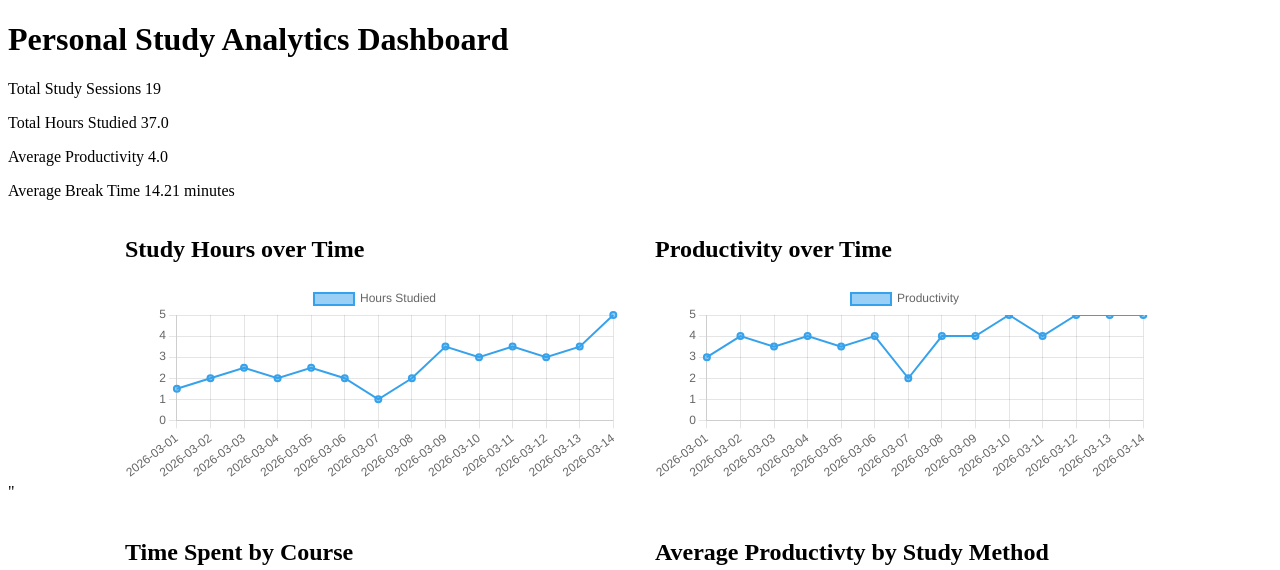
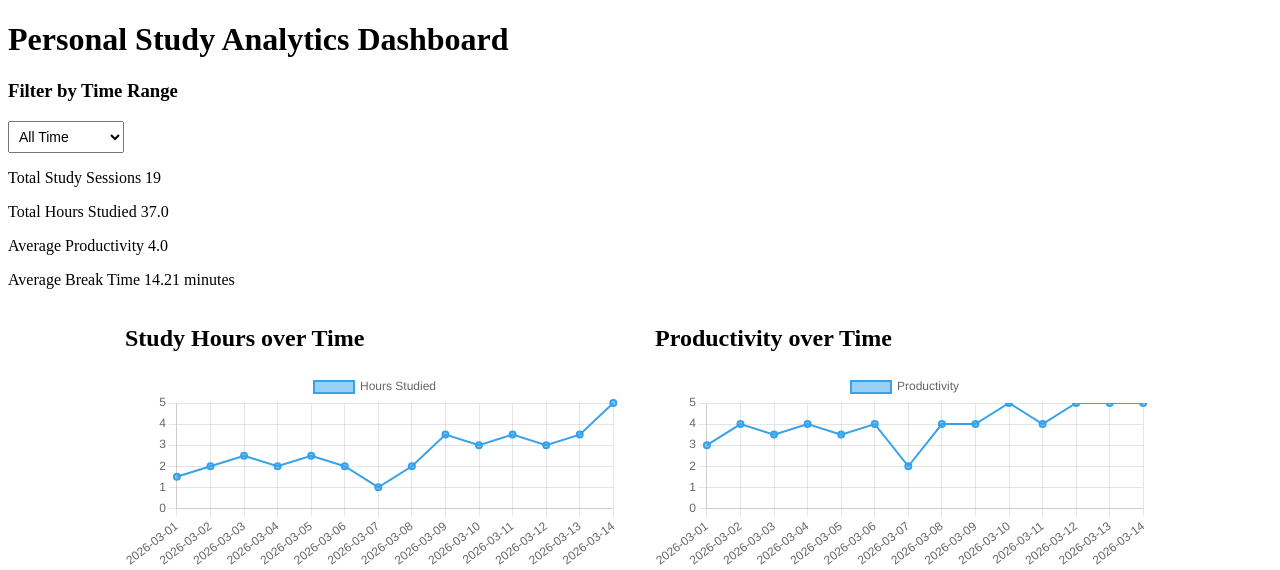
Before and after one commit to kaur-simranjit/personal-study-analytics-dashbaord, a Flask app: page / in a window 1280 px wide. Shown: the top 570 px of the page. Run offline with Flask 3, Linux system fonts and the light colour scheme; data comes from the database, SQL or seed files in the repository; both versions use the stored data as it was after the commit.

Commit message:
Added time range filters and updated database with 2-week dataset

```diff
--- a/app.py
+++ b/app.py
@@ -1,5 +1,6 @@
 from flask import Flask, redirect, render_template, request, url_for
 import sqlite3
+from datetime import datetime, timedelta
 
 # create flask app
 app = Flask(__name__)
@@ -24,9 +25,7 @@
                    study_method TEXT NOT NULL,
                    study_hours REAL NOT NULL,
                    break_time INTEGER NOT NULL,
-                   productivity_rating INTEGER NOT NULL
-        )
-    """)
+                   productivity_rating INTEGER NOT NULL)""")
     con_db.commit()
     con_db.close()
 
@@ -35,46 +34,82 @@
 def dashboard():
     con_db = connect_db()
 
+    # filter by time range
+    filters = request.args.get("filter", "all")
+    latest_row_date = con_db.execute("""SELECT MAX(date) AS latest_date
+                                      FROM study_sessions""").fetchone()
+    latest_date = latest_row_date["latest_date"]
+    where_clause = ""
+    params = []
+
+    if latest_date:
+        reference_date = datetime.strptime(latest_date, "%Y-%m-%d")
+
+        if filters == "7":
+            start_date = (reference_date - timedelta(days=6)).strftime("%Y-%m-%d")
+            where_clause = "WHERE date BETWEEN ? AND ?"
+            params = [start_date, latest_date]
+
+        elif filters == "30":
+            start_date = (reference_date - timedelta(days=29)).strftime("%Y-%m-%d")
+            where_clause = "WHERE date BETWEEN ? AND ?"
+            params = [start_date, latest_date]
+
     # total study sessions
-    entries = con_db.execute("SELECT COUNT(*) AS total_entries FROM study_sessions"
-                             ).fetchone() ["total_entries"]
+    entries = con_db.execute(f"""SELECT COUNT(*) AS total_entries
+                             FROM study_sessions
+                             {where_clause}""", params).fetchone() ["total_entries"]
 
     # total study hours
-    total_study_hours = con_db.execute("""SELECT COALESCE(SUM(study_hours), 0) AS total_study_hours
-                                       FROM study_sessions""").fetchone() ["total_study_hours"]
+    total_study_hours = con_db.execute(f"""SELECT COALESCE(SUM(study_hours), 0) AS total_study_hours
+                                       FROM study_sessions
+                                       {where_clause}""", params).fetchone() ["total_study_hours"]
 
     # avgerage productivity rating
-    avg_productivity = con_db.execute("""SELECT COALESCE(AVG(productivity_rating), 0) AS avg_productivity
-                                       FROM study_sessions""").fetchone() ["avg_productivity"]
+    avg_productivity = con_db.execute(f"""SELECT COALESCE(AVG(productivity_rating), 0) AS avg_productivity
+                                      FROM study_sessions
+                                      {where_clause}""", params).fetchone() ["avg_productivity"]
 
     # average break time
-    avg_break_time = con_db.execute("""SELECT COALESCE(AVG(break_time), 0) AS avg_break_time
-                                       FROM study_sessions""").fetchone() ["avg_break_time"]
+    avg_break_time = con_db.execute(f"""SELECT COALESCE(AVG(break_time), 0) AS avg_break_time
+                                    FROM study_sessions
+                                    {where_clause}""", params).fetchone() ["avg_break_time"]
 
     # study hours over time
-    time_and_hours = con_db.execute("""SELECT date, SUM(study_hours) AS total_hours FROM study_sessions
-                                    GROUP BY date ORDER BY date""").fetchall()
+    time_and_hours = con_db.execute(f"""SELECT date, SUM(study_hours) AS total_hours
+                                    FROM study_sessions
+                                    {where_clause}
+                                    GROUP BY date
+                                    ORDER BY date""", params).fetchall()
 
     study_label = [row["date"] for row in time_and_hours]
     study_value = [row["total_hours"] for row in time_and_hours]
 
     # productivity over time
-    productivity_over_time = con_db.execute("""SELECT date, AVG(productivity_rating) AS avg_productivity_rating
-                                            FROM study_sessions GROUP BY date ORDER BY date""").fetchall()
+    productivity_over_time = con_db.execute(f"""SELECT date, AVG(productivity_rating) AS avg_productivity_rating
+                                            FROM study_sessions
+                                            {where_clause}
+                                            GROUP BY date
+                                            ORDER BY date""", params).fetchall()
 
     productivity_label = [row["date"] for row in productivity_over_time]
     productivity_value = [row["avg_productivity_rating"] for row in productivity_over_time]
 
     # time spent per course
-    time_on_course = con_db.execute("""SELECT course_studied, SUM(study_hours) AS total_course_hours FROM study_sessions
-                                    GROUP BY course_studied ORDER BY total_course_hours DESC""").fetchall()
+    time_on_course = con_db.execute(f"""SELECT course_studied, SUM(study_hours) AS total_course_hours
+                                    FROM study_sessions
+                                    {where_clause}
+                                    GROUP BY course_studied
+                                    ORDER BY total_course_hours DESC""", params).fetchall()
 
     course_label = [row["course_studied"] for row in time_on_course]
     course_value = [row["total_course_hours"] for row in time_on_course]
 
     # average productivity by study method
-    productivity_by_method = con_db.execute("""SELECT study_method, AVG(productivity_rating) AS productivity
-                                            FROM study_sessions GROUP BY study_method""").fetchall()
+    productivity_by_method = con_db.execute(f"""SELECT study_method, AVG(productivity_rating) AS productivity
+                                            FROM study_sessions
+                                            {where_clause}
+                                            GROUP BY study_method""", params).fetchall()
 
     method_label = [row["study_method"] for row in productivity_by_method]
     method_value = [row["productivity"] for row in productivity_by_method]
@@ -85,7 +120,7 @@
                            avg_productivity=round(avg_productivity, 2), avg_break_time=round(avg_break_time, 2),
                            study_label=study_label, study_value=study_value, productivity_label=productivity_label,
                            productivity_value=productivity_value,course_label=course_label, course_value=course_value,
-                           method_label=method_label, method_value=method_value)
+                           method_label=method_label, method_value=method_value, filters=filters)
 
 # add a study session
 @app.route("/add", methods=["GET", "POST"])
@@ -99,12 +134,10 @@
         productivity_rating = request.form["productivity_rating"]
 
         con_db = connect_db()
-        con_db.execute("""
-            INSERT INTO study_sessions(date, course_studied, study_method,
-                       study_hours, break_time, productivity_rating)
-                       VALUES (?, ?, ?, ?, ?, ?) """,
-                       (date, course_studied, study_method, study_hours, break_time,
-                        productivity_rating))
+        con_db.execute("""INSERT INTO study_sessions
+                       (date, course_studied, study_method, study_hours, break_time, productivity_rating)
+                       VALUES (?, ?, ?, ?, ?, ?)""",
+                       (date, course_studied, study_method, study_hours, break_time, productivity_rating))
         con_db.commit()
         con_db.close()
 
@@ -115,9 +148,8 @@
 @app.route("/view")
 def view_sessions():
     con_db = connect_db()
-    sessions = con_db.execute("""
-        SELECT * FROM study_sessions ORDER BY date DESC, id DESC
-    """).fetchall()
+    sessions = con_db.execute("""SELECT * FROM study_sessions
+                              ORDER BY date DESC, id DESC""").fetchall()
     con_db.close()
 
     return render_template("view.html", sessions=sessions)
--- a/templates/dashboard.html
+++ b/templates/dashboard.html
@@ -7,6 +7,22 @@
     </head>
     <body>
         <h1>Personal Study Analytics Dashboard</h1>
+
+        <h3>Filter by Time Range</h3>
+        <form method="GET" action="/">
+            <select name="filter" onchange="this.form.submit()"
+                    style="padding: 6px; font-size: 14px;">
+                <option value="all" {% if filters == "all" %}selected{% endif %}>
+                    All Time
+                </option>
+                 <option value="7" {% if filters == "7" %}selected{% endif %}>
+                    Last 7 Days
+                </option>
+                 <option value="30" {% if filters == "30" %}selected{% endif %}>
+                    Last 30 Days
+                </option>
+            </select>
+        </form>
 
         <p>Total Study Sessions {{entries}}</p>
         <p>Total Hours Studied {{total_study_hours}}</p>
```
Also changed, not shown: dashboard.db.
